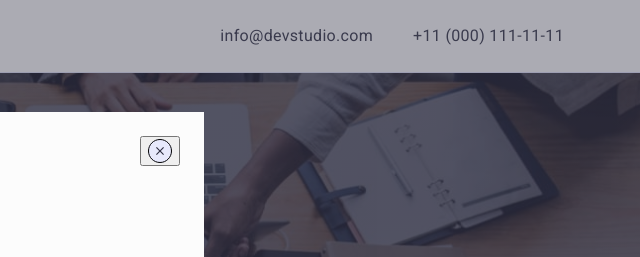
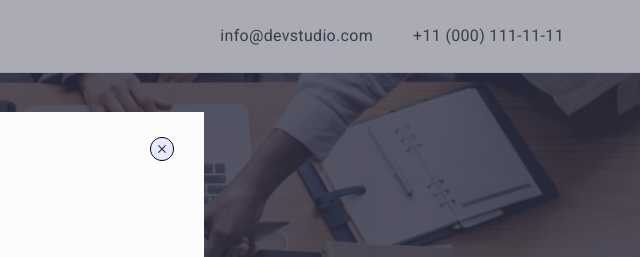
Before and after one commit to dimacia666/goit-markup-hw-05, a plain HTML site: page index.html in a window 1280 px wide. Both pictures are taken after a click on the button "Order Service". Shown: the top 257 px of the page, 640-1280 px from the left. Drawn offline with nearby package versions, Linux system fonts and the light colour scheme.

```diff
--- a/css/styles.css
+++ b/css/styles.css
@@ -643,6 +643,9 @@
     position: absolute;
     top: 24px;
     right: 24px;
+    outline: 0;
+    border: 0;
+    background-color: #FCFCFC;
 }
 
 .modal-close-icon {
```
